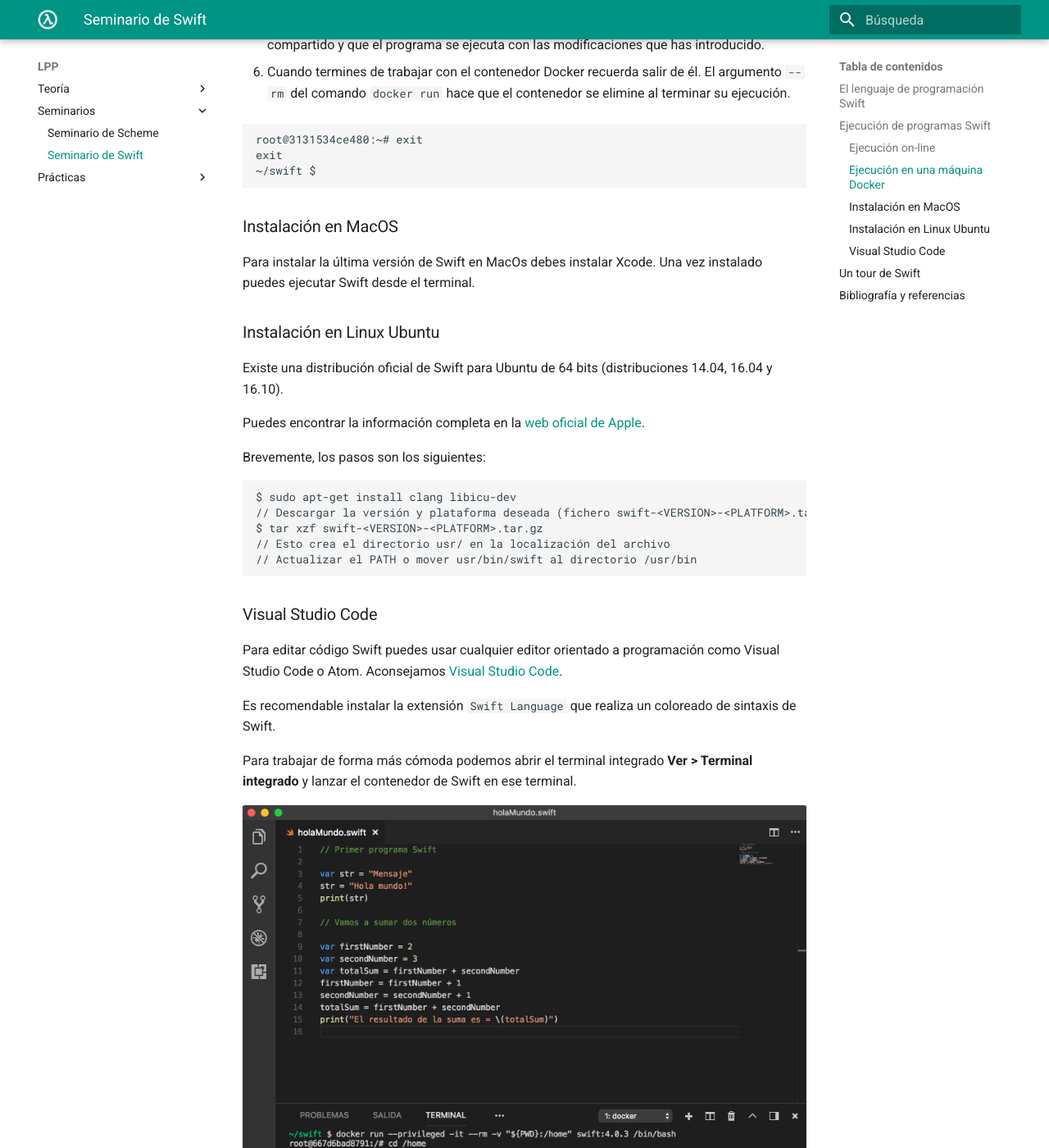
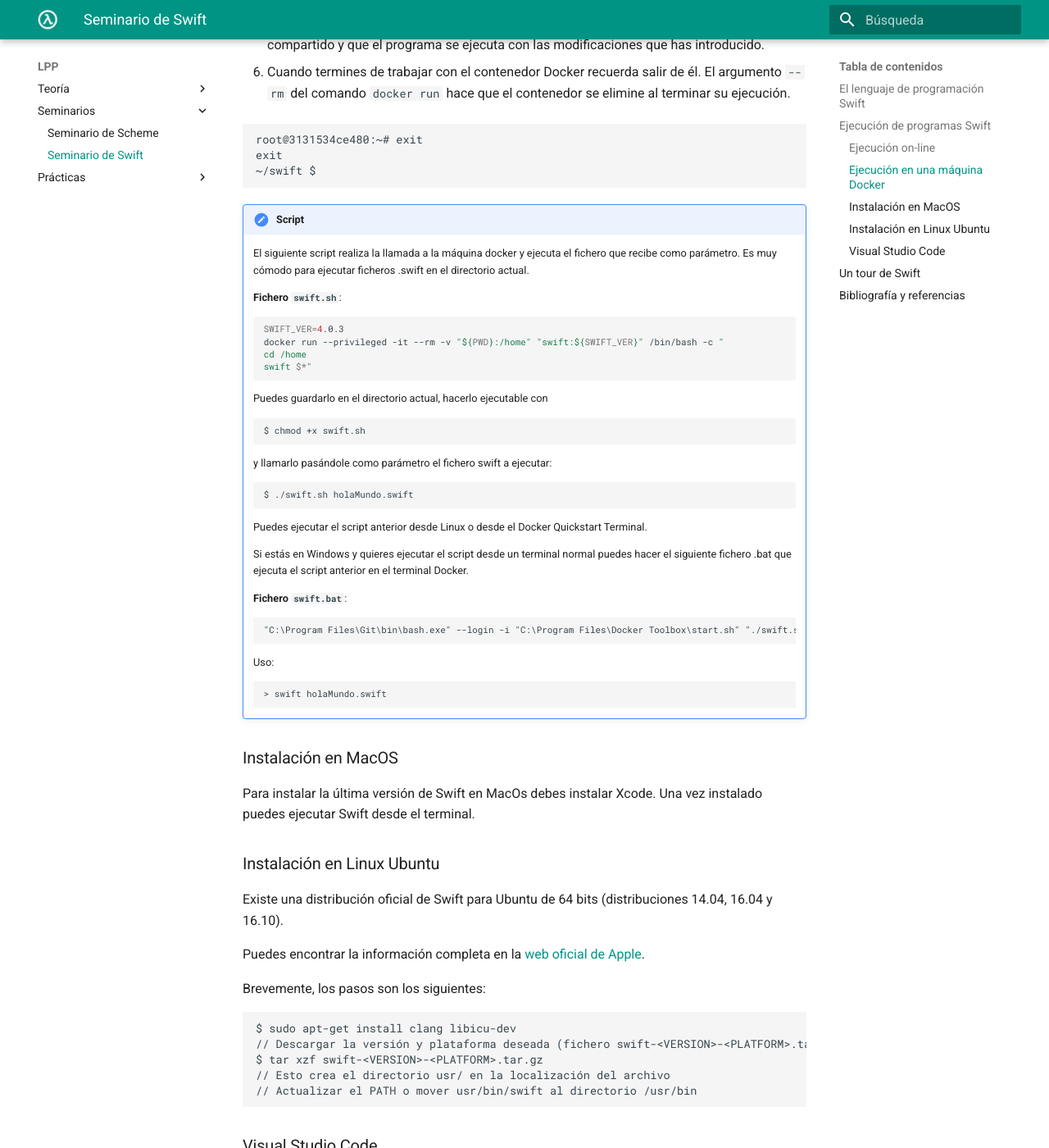
Before and after one commit to domingogallardo/apuntes-lpp, an MkDocs documentation site: the page built from docs/seminarios/seminario2-swift/seminario2-swift.md, in a window 1280 px wide and 1400 px high, scrolled down 4450 px. Shown: the whole window at 82% size. Built offline with MkDocs 1.6.1 and Material for MkDocs 9.7.7, drawn with Linux system fonts in a browser that asks for light colours.

Commit message:
Script para lanzar Swift

````diff
--- a/docs/seminarios/seminario2-swift/seminario2-swift.md
+++ b/docs/seminarios/seminario2-swift/seminario2-swift.md
@@ -234,6 +234,50 @@ exit
 ~/swift $
 ```
 
+!!! Note "Script"
+    El siguiente script realiza la llamada a la máquina docker y
+    ejecuta el fichero que recibe como parámetro. Es muy cómodo para
+    ejecutar ficheros .swift en el directorio actual.
+
+    **Fichero `swift.sh`**:
+
+    ```shell
+    SWIFT_VER=4.0.3
+    docker run --privileged -it --rm -v "${PWD}:/home" "swift:${SWIFT_VER}" /bin/bash -c "
+    cd /home
+    swift $*"
+    ```
+
+    Puedes guardarlo en el directorio actual, hacerlo ejecutable con
+
+    ```shell
+    $ chmod +x swift.sh
+    ```
+
+    y llamarlo pasándole como parámetro el fichero swift a ejecutar:
+
+    ```shell
+    $ ./swift.sh holaMundo.swift
+    ```
+
+    Puedes ejecutar el script anterior desde Linux o desde el Docker
+    Quickstart Terminal.
+
+    Si estás en Windows y quieres ejecutar el script desde un terminal
+    normal puedes hacer el siguiente fichero .bat que ejecuta el
+    script anterior en el terminal Docker.
+
+    **Fichero `swift.bat`**:
+
+    ```
+    "C:\Program Files\Git\bin\bash.exe" --login -i "C:\Program Files\Docker Toolbox\start.sh" "./swift.sh %*"
+    ```
+
+    Uso:
+
+    ```
+    > swift holaMundo.swift
+    ```
 
 ### Instalación en MacOS
 
````
